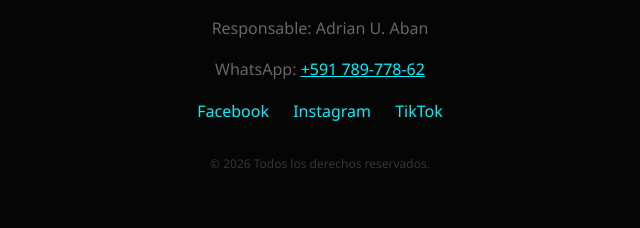
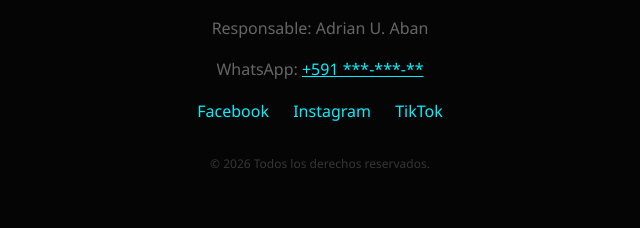
Before and after one commit to adrianaban-byte/terrenoLipari_, a plain HTML site: page index.html in a window 1280 px wide. Shown: the part 2868-3096 px from the top of the page, 320-960 px from the left. Drawn offline with Linux system fonts and the light colour scheme.

Commit message:
Update index.html

```diff
--- a/index.html
+++ b/index.html
@@ -91,7 +91,7 @@
         <footer id="contacto">
             <h3>Contacto</h3>
             <p>Responsable: Adrian U. Aban</p>
-            <p>WhatsApp: <a href="#" style="color:#00f2ff;">+591 789-778-62</a></p>
+            <p>WhatsApp: <a href="#" style="color:#00f2ff;">+591 ***-***-**</a></p>
 
             <div class="social">
                 <a href="https://www.facebook.com/tu_usuario" target="_blank">Facebook</a>
```
